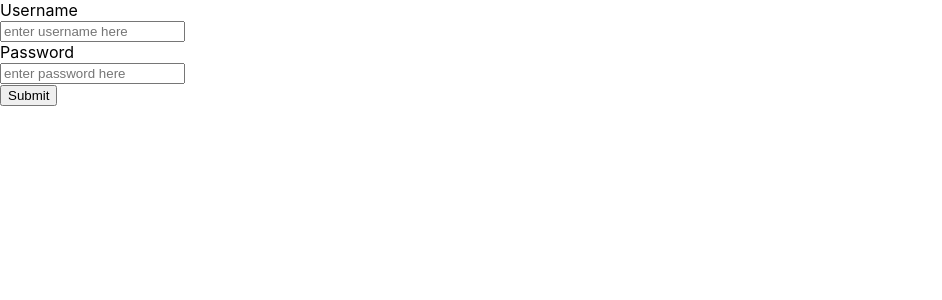
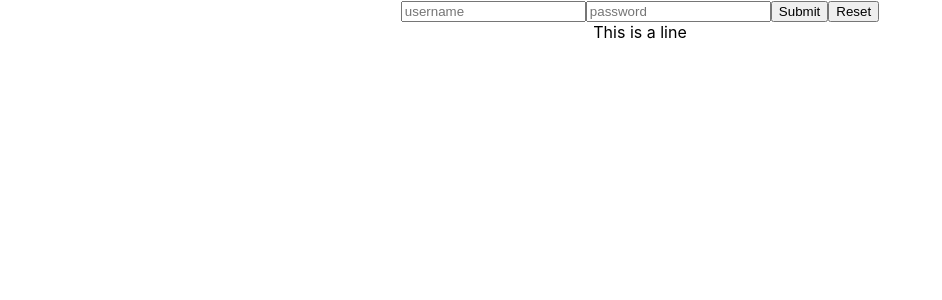
Before and after one commit to david485-rev/RecipeExplorer-front, a React (Create React App) app: page /login in a window 1280 px wide. Shown: the top 300 px of the page, without its empty margins (0-942 px from the left). Built offline with nearby package versions, Linux system fonts and the light colour scheme.

Commit message:
added context holding jwt

```diff
--- a/package.json
+++ b/package.json
@@ -10,6 +10,7 @@
     "@types/node": "^16.18.113",
     "@types/react": "^18.3.11",
     "@types/react-dom": "^18.3.0",
+    "axios": "^1.7.7",
     "react": "^18.3.1",
     "react-dom": "^18.3.1",
     "react-router-dom": "^6.26.2",
--- a/src/App.tsx
+++ b/src/App.tsx
@@ -1,14 +1,18 @@
 import './App.css';
 import { Route, Routes } from 'react-router-dom';
-import Login from "./components/login/login";
-import MockHome from "./components/mockHomePage/mockHome";
+import Login from "./components/Login/LoginContainer";
+import {User, UserContext} from "./components/Context/UserContext"
+import { useState } from 'react';
+
 function App() {
+  const [user, setUser] = useState<User>({} as any)
   return (
-    <div>
-      <Routes>
-        <Route path="/" element={<MockHome />} />
-        <Route path="/login" element={<Login />} />
-      </Routes>
+    <div className='App'>
+      <UserContext.Provider value={user}>
+        <Routes>
+          <Route path="/login" element={<Login setUser={setUser} />} />
+        </Routes>
+      </UserContext.Provider>
     </div>
   );
 }
--- /dev/null
+++ b/src/components/Context/UserContext.ts
@@ -0,0 +1,7 @@
+import { createContext } from "react";
+
+export interface User {
+    token: string;
+}
+
+export const UserContext = createContext<User | undefined>(undefined);
--- /dev/null
+++ b/src/components/Login/LoginContainer.tsx
@@ -0,0 +1,41 @@
+import React, { useState } from 'react'
+import LoginInput, { LoginInputType } from './LoginInput';
+import axios from 'axios';
+import TempDisplay from '../TempDisplay/tempDisplay';
+
+const config = require("../../config");
+
+const URL = `${config.path}`;
+
+function LoginContainer(props: any) {
+
+
+    async function login(user: LoginInputType) {
+        try {
+            let response: any = await getUser(user);
+            props.setToken(response.data);
+        } catch (error) {
+            console.error(error);
+        }
+    }
+
+    async function getUser(user: LoginInputType) {
+        try {
+            let response = await axios.post(`${URL}/users/login`, user);
+            console.log(response);
+            return response;
+        } catch (error) {
+            console.error(error);
+        }
+    }
+
+
+    return (
+        <>
+            <LoginInput login={login} />
+            <TempDisplay/>
+        </>
+    )
+}
+
+export default LoginContainer
--- /dev/null
+++ b/src/components/Login/LoginInput.tsx
@@ -0,0 +1,27 @@
+import React, { useState } from 'react'
+
+export type LoginInputType = {
+    username: string,
+    password: string
+}
+
+function LoginInput(props: any) {
+
+    const [userInput, setUserInput] = useState<LoginInputType>({ username: "", password: "" });
+
+    function handleSubmit(event: any) {
+        event.preventDefault();
+        props.login(userInput);
+    }
+
+    return (
+        <form onSubmit={handleSubmit}>
+            <input type='text' placeholder='username' onChange={(e: any) => setUserInput({ ...userInput, username: e.target.value })} />
+            <input type='password' placeholder='password' onChange={(e: any) => setUserInput({ ...userInput, password: e.target.value })} />
+            <button type="submit">Submit</button>
+            <button type="reset">Reset</button>
+        </form>
+    )
+}
+
+export default LoginInput
--- /dev/null
+++ b/src/components/TempDisplay/tempDisplay.tsx
@@ -0,0 +1,15 @@
+import React, { useContext } from 'react'
+import { UserContext } from '../Context/UserContext'
+
+
+function TempDisplay() {
+    const user = useContext(UserContext);
+    return (
+        <>
+            <>This is a line</>
+            {user && <p>{user.token}</p>}
+        </>
+    )
+}
+
+export default TempDisplay;
--- a/src/components/login/login.tsx
+++ /dev/null
@@ -1,35 +0,0 @@
-//import "./login.css";
-
-
-function login() {
-
-    async function submitHandler(event: any){
-        event.preventDefault();
-        const form = event.target;
-        const formData = new FormData(form);
-
-        const data = {username: formData.get("usernameField"),
-            password: formData.get("passwordField")
-        }
-        const result = await fetch("http://localhost:8888/users/login", {
-            method: 'POST',
-            headers: {
-                'Content-Type': 'application/json'
-            },
-            body: JSON.stringify(data)
-        });
-        const objResult = result.json();
-        console.log(objResult);
-    }
-
-    return (
-        <form className="loginForm" onSubmit={submitHandler}>
-            <label htmlFor="usernameField" className="form-label">Username</label><br></br>
-            <input type="text" name="usernameField" placeholder="enter username here" /><br></br>
-            <label htmlFor="passwordField" className="form-label">Password</label><br></br>
-            <input type="password" name="passwordField" placeholder="enter password here" /><br></br>
-            <button type="submit" className="submit" >Submit</button>
-        </form>
-        )
-}
-export default login;
--- a/src/components/mockHomePage/mockHome.tsx
+++ /dev/null
@@ -1,7 +0,0 @@
-import React from 'react'
-
-export default function mockHome() {
-  return (
-    <div>mockHome</div>
-  )
-}
--- /dev/null
+++ b/src/config.js
@@ -0,0 +1,3 @@
+module.exports = {
+    path: "http://localhost:8888"
+}
```
Also changed, not shown: src/components/login/login.css (deleted), src/components/placeholder.txt (deleted), 1 other file (tests, documents, lock files or other folders).
